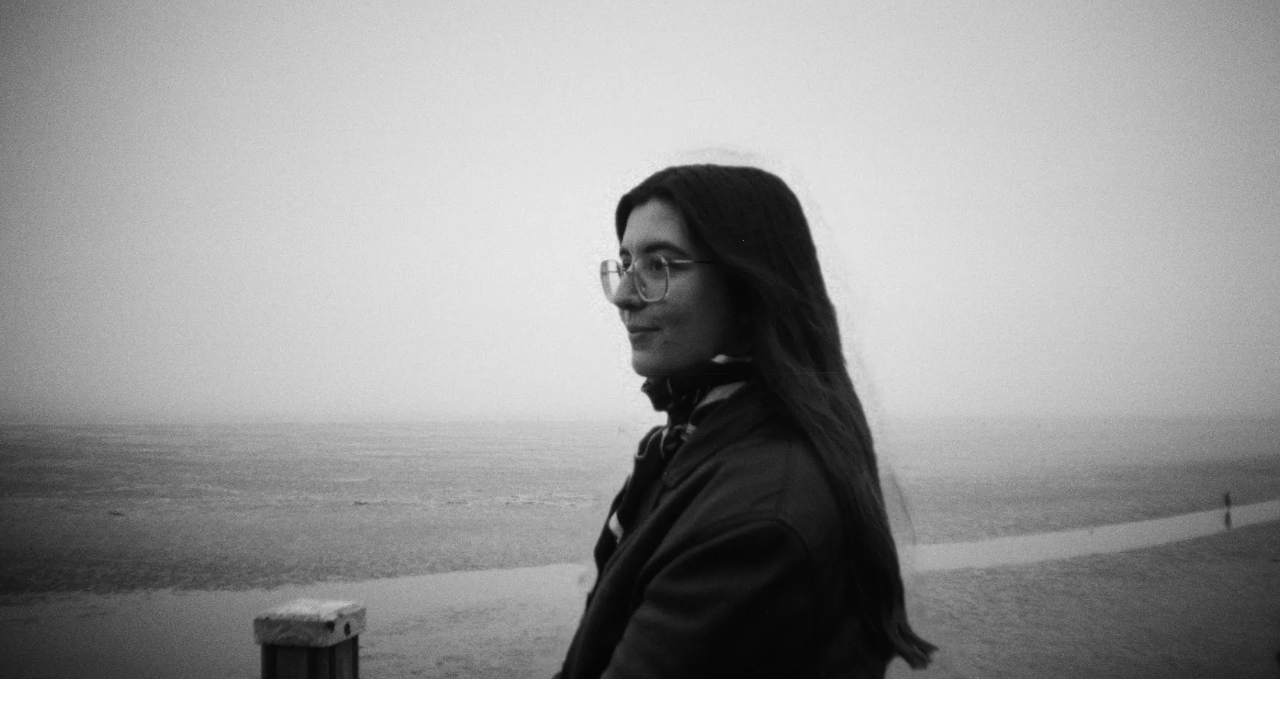
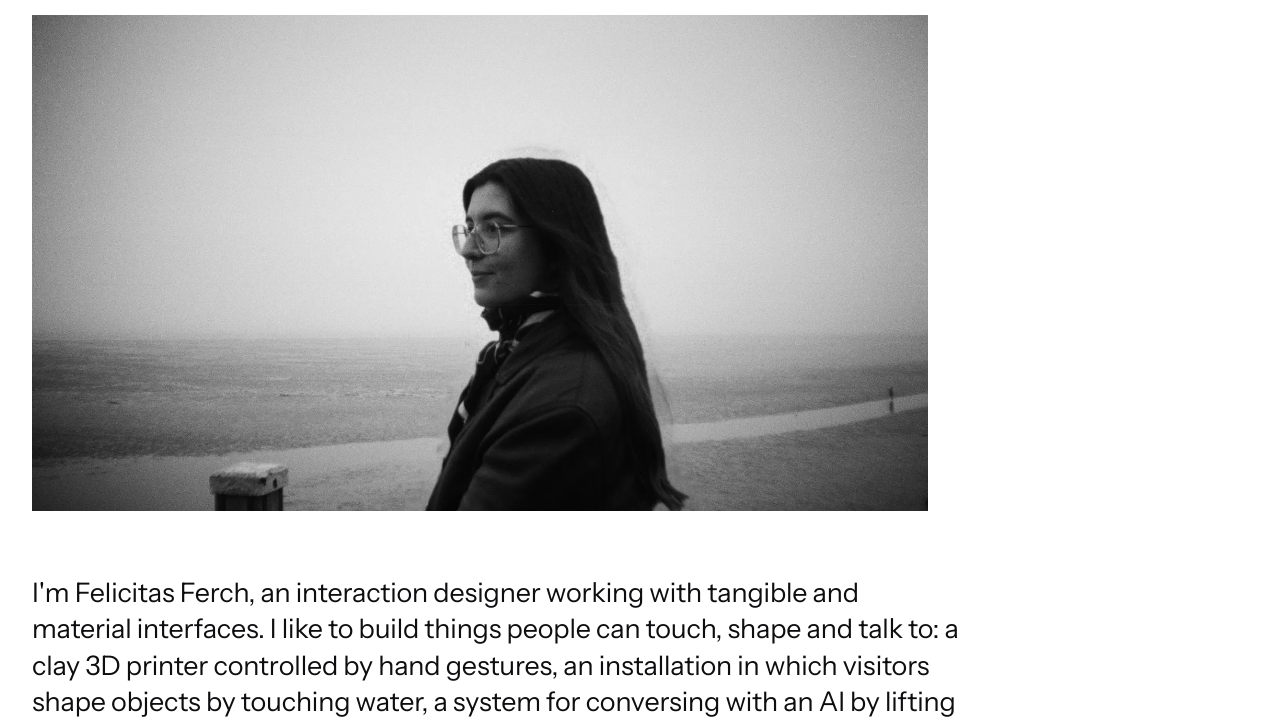
Before and after one commit to felifrh/portfolio, a plain HTML site: page about/index.html in a window 1280 px wide. Shown: the part 57-782 px from the top of the page. Drawn offline with Linux system fonts and the light colour scheme.

Commit message:
About: Foto am Desktop kleiner
Co-Authored-By: Claude Sonnet 5.5 <noreply@anthropic.com>
Claude-Session: https://claude.ai/code/session_01SjcysHu1VYC6EeZkUDyqxv

```diff
--- a/assets/css/site.css
+++ b/assets/css/site.css
@@ -424,3 +424,8 @@ ul, ol { list-style: none; }
 /* About: das Foto ist mittelgrau, 'difference' wäre dort unlesbar. Dunkle Schrift, über dem schwarzen Contact-Block hell. */
 .page-about .nav { mix-blend-mode: normal; color: #0e0e10; transition: transform 0.35s ease, color 0.25s ease; }
 .page-about .nav.nav--on-dark { color: #fff; }
+
+/* Desktop: das Foto nicht über die ganze Breite, sondern kleiner, bündig mit dem Textraster. */
+@media (min-width: 900px) {
+  .portrait { width: min(calc(100% - 2 * var(--pad)), 56rem); max-height: 62svh; margin: calc(var(--nav-height) + 1rem) var(--pad) 0; }
+}
```
